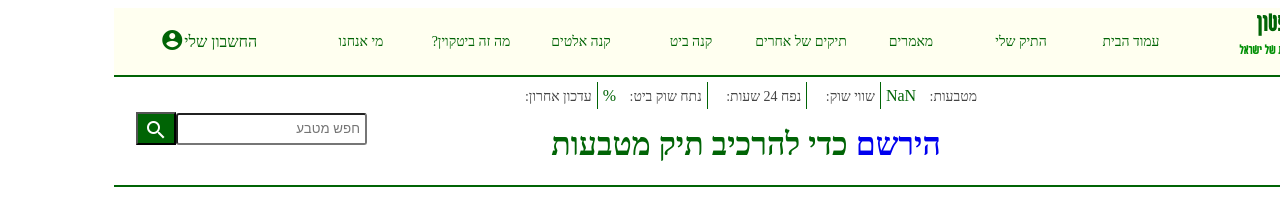
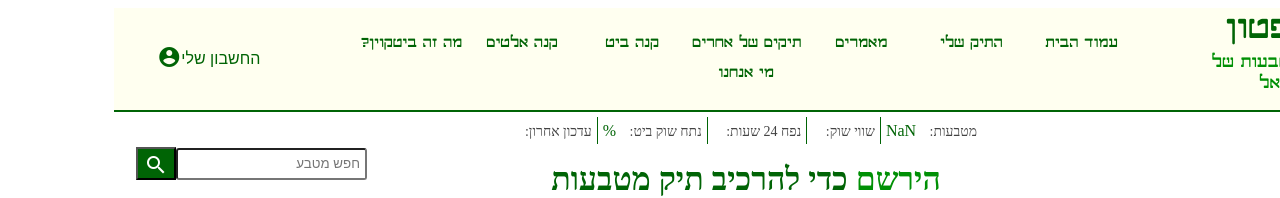
Before and after one commit to orikurt/camabit, an Angular app in the folder client/: page / in a window 1280 px wide. Shown: the top 198 px of the page. Built offline with nearby package versions, Linux system fonts and the light colour scheme; no server answers.

Commit message:
more sexyness and new font

```diff
--- a/client/src/app/header/header.component.scss
+++ b/client/src/app/header/header.component.scss
@@ -55,12 +55,11 @@
     flex-wrap: wrap;
     align-items: center;
     justify-content: center;
-
+    font-family: "crypton";
     .logo {
         cursor: pointer;
         padding-bottom: 15px;
         color: $app-color;
-        font-family: "crypton";
         h1{
             margin-bottom: 0px;
             margin-top: 0px;
@@ -81,6 +80,7 @@
     }
 
     .account {
+        font-family: "arial";
         cursor: pointer;
         width: 15%;
         span{
--- a/client/src/app/home/home.component.scss
+++ b/client/src/app/home/home.component.scss
@@ -20,6 +20,7 @@
         a{
             text-decoration: none;
             font-weight: bold;
+            color: $app-color-secondary;
         }
     }
 
--- a/client/src/styles.scss
+++ b/client/src/styles.scss
@@ -5,7 +5,7 @@ $app-color-secondary: #009005;
 
 @font-face {
     font-family: "crypton";
-    src: url('assets/fonts/HorevCLM-Heavy.otf');
+    src: url('assets/fonts/GladiaCLM-Bold.otf');
 }
 
 body{
```
Also changed, not shown: client/src/assets/fonts/GladiaCLM-Bold.otf (added).
